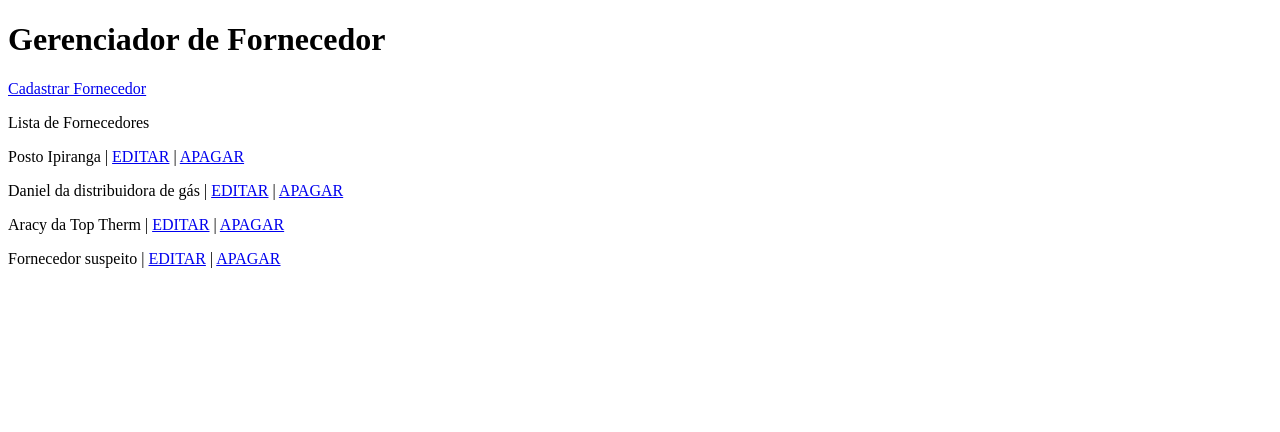
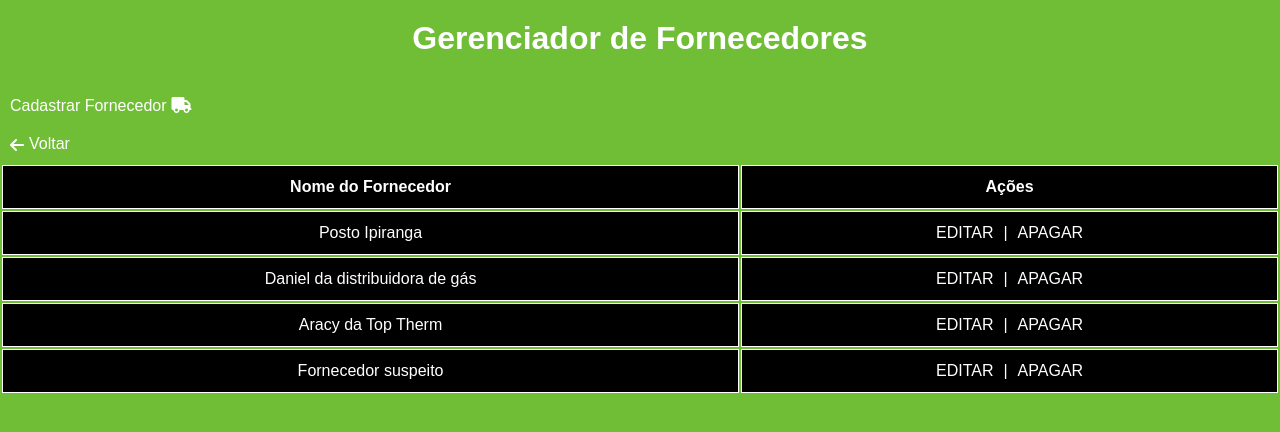
Before and after one commit to JoaoVictorCarvalho89/Sao_Jorge_Suplementos, a Django app: page /fornecedores/ in a window 1280 px wide. Shown: the top 432 px of the page. Run offline with Django 5.2, Linux system fonts and the light colour scheme; data comes from the database, SQL or seed files in the repository; both versions use the stored data as it was after the commit.

Commit message:
Formatação das telas de cadastro de fornecedores e produtos.

```diff
--- /dev/null
+++ b/Projeto_SJ_Suplementos/core/static/CSS/CRUD_CSS/gerenciar_lista.css
@@ -0,0 +1,52 @@
+body {
+    background-color: var(--cor_primaria);
+    font-family: Arial, sans-serif;
+    padding: 0;
+    margin: 0;
+    display: flex;
+    flex-direction: column;
+    gap: 10px;
+}
+
+h1, a, p {
+    color: var(--text_cor);
+}
+
+h1 {
+    text-align: center;
+    margin-top: 20px;
+    margin-bottom: 20px;
+}
+
+a {
+    text-decoration: none;
+}
+
+tr, th, td {
+    background-color: var(--cor_secundaria);
+    border: 1px solid var(--text_cor);
+    width: 100%;
+    color: var(--text_cor);
+}
+
+#nome{
+    width: auto;
+    padding: 12px;
+    text-align: center;
+}
+
+#acoes {
+    width: auto;
+    padding: 12px;
+    text-align: center;
+    display: flex;
+    justify-content: center;
+    gap: 10px;
+}
+
+.link {
+    display: flex;
+    margin-top: 10px;
+    margin-left: 10px;
+    gap: 5px;
+}
--- a/Projeto_SJ_Suplementos/core/templates/CRUD/fornecedores.html
+++ b/Projeto_SJ_Suplementos/core/templates/CRUD/fornecedores.html
@@ -1,23 +1,38 @@
 {% load static %}
 <!DOCTYPE html>
 <html lang="pt-br">
+
 <head>
     <meta charset="UTF-8">
     <meta name="viewport" content="width=device-width, initial-scale=1.0">
+    <link rel="stylesheet" href="{% static 'CSS/BaseCSS/variaveis_base.css' %}">
+    <link rel="stylesheet" href="{% static 'CSS/CRUD_CSS/gerenciar_lista.css' %}?v={% now 'U' %}">
+    <link rel="icon" type="image/x-icon" href="{% static 'Imagens/favicon/Favicon.ico' %}">
+    <link rel="stylesheet" href="https://cdnjs.cloudflare.com/ajax/libs/font-awesome/6.0.0-beta3/css/all.min.css">
     <title>Fornecedor</title>
 </head>
+
 <body>
 
-    <h1>Gerenciador de Fornecedor</h1>
-    <a href="{% url 'fornecedor_cadastro' %}">Cadastrar Fornecedor</a>
-    <p>Lista de Fornecedores</p>
-    {% for fornecedor in lista_fornecedores %}
-        <p>{{ fornecedor.nome }}
-            | <a href="{% url 'fornecedor_editar' fornecedor.id %}">EDITAR</a>
-            | <a href="{% url 'fornecedor_remover' fornecedor.id %}">APAGAR</a></p>
-        {% empty %}
-        <p>Nenhum fornecedor cadastrado</p>
-    {% endfor %}
-
+    <h1>Gerenciador de Fornecedores</h1>
+    <a href="{% url 'fornecedor_cadastro' %}" class="link">Cadastrar Fornecedor <i class="fa-solid fa-truck"></i></a>
+    <a href="{% url 'PaginaCliente' %}" class="link"><i class="fa fa-arrow-right" style="rotate: 180deg;"></i>Voltar</a>
+    <table>
+        <tr>
+            <th id="nome">Nome do Fornecedor</th>
+            <th id="acoes">Ações</th>
+        </tr>
+        {% for fornecedor in lista_fornecedores %}
+            <tr>
+                <td id="nome">{{ fornecedor.nome }}</td>
+                <td id="acoes">
+                    <a href="{% url 'fornecedor_editar' fornecedor.id %}">EDITAR</a>|
+                        <a href="{% url 'fornecedor_remover' fornecedor.id %}">APAGAR</a>
+                    </td>
+                </tr>
+            {% empty %}
+            <p>Nenhum fornecedor cadastrado</p>
+        {% endfor %}
+    </table>
 </body>
 </html>
--- a/Projeto_SJ_Suplementos/core/views.py
+++ b/Projeto_SJ_Suplementos/core/views.py
@@ -81,7 +81,7 @@ def fornecedor_cadastro(request):
     form = FornecedorForm(request.POST or None)
     if form.is_valid():
         form.save()
-        return redirect('PaginaCliente')
+        return redirect('fornecedores')
     contexto = {
         'form': form
     }
@@ -103,7 +103,7 @@ def fornecedor_editar(request, id):
 def fornecedor_remover(request, id):
     fornecedor = Fornecedor.objects.get(pk=id)
     fornecedor.delete()
-    return redirect('PaginaCliente')
+    return redirect('fornecedores')
 
 """Formulários"""
 
```
Also changed, not shown: Projeto_SJ_Suplementos/core/forms.py (+25 -0 lines), Projeto_SJ_Suplementos/core/static/CSS/CRUD_CSS/cadastro_CRUD.css (added, +54 -0 lines), Projeto_SJ_Suplementos/core/static/CSS/pagina_cliente.css (+11 -1 lines), Projeto_SJ_Suplementos/core/templates/CRUD/fornecedor_cadastro.html (+8 -2 lines), Projeto_SJ_Suplementos/core/templates/CRUD/produto_cadastro.html (+7 -1 lines), Projeto_SJ_Suplementos/core/templates/PaginaCliente.html (+12 -12 lines), Projeto_SJ_Suplementos/core/static/Imagens/Fornecedor_ilustrativo.png (added), Projeto_SJ_Suplementos/db.sqlite3.
